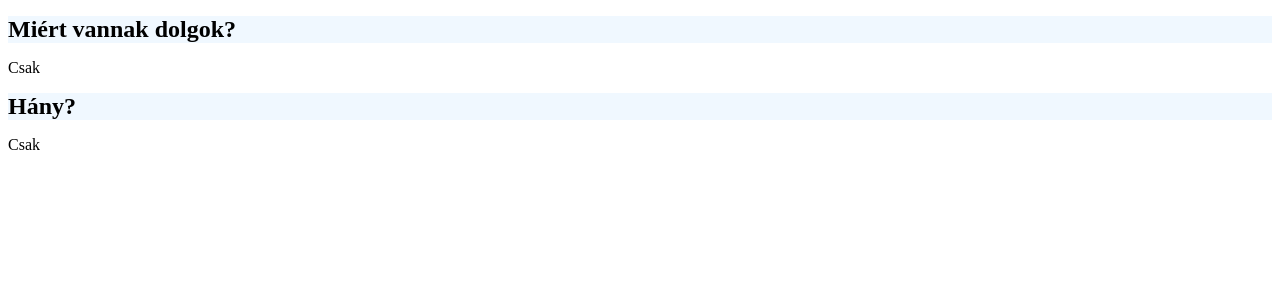
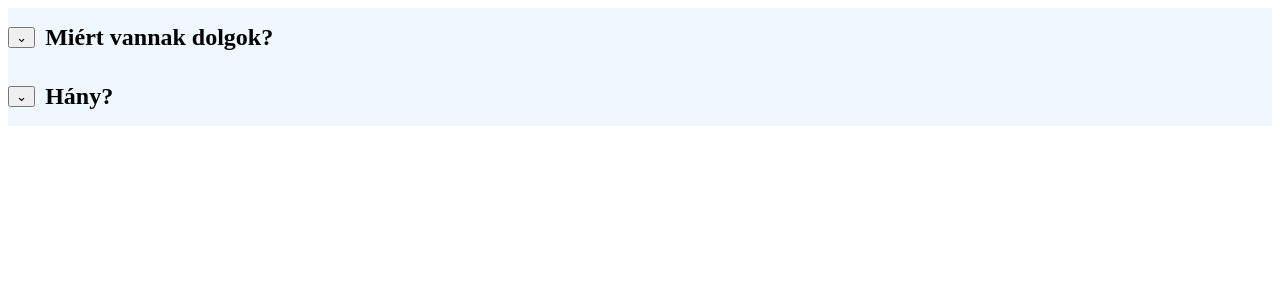
Before and after one commit to Hunor64/csapat-munka, a React (Vite) app: page / in a window 1280 px wide. Shown: the top 300 px of the page. Built offline with nearby package versions, Linux system fonts and the light colour scheme.

Commit message:
Down button works

```diff
--- a/src/components/FAQ.tsx
+++ b/src/components/FAQ.tsx
@@ -1,21 +1,23 @@
+import { useState } from "react";
+
 type FAQProp = {
-    question: string,
-    answer: string
-}
+  question: string;
+  answer: string;
+};
 
-const faq = (props:FAQProp) => {
+const FAQ = (props: FAQProp) => {
+  const [isOpen, setIsOpen] = useState(false);
+  const toggle = () => setIsOpen(!isOpen);
+
   return (
-    <div className='faq-element'>
+    <div className="faq-element">
       <div>
-        <h1>
-            {props.question}
-        </h1>
+        <button onClick={toggle}>⌄</button>
+        <h1>{props.question}</h1>
       </div>
-        <p>
-            {props.answer}
-        </p>
+      {isOpen ? <p>{props.answer}</p> : <></>}
     </div>
-  )
-}
+  );
+};
 
-export default faq
+export default FAQ;
--- a/src/index.css
+++ b/src/index.css
@@ -1,8 +1,16 @@
-.faq-element{
-  h1{
-    font-size: 1.5rem;
-    background-color: aliceblue;
-    color: black;
+.faq-element {
+  div {
+    display: flex;
+    justify-content: flex-start;
+    gap: 10px;
+    align-items: center;
   }
 
+  h1 {
+    font-size: 1.5rem;
+  }
+
+  background-color: aliceblue;
+  color: black;
+
 }
```
